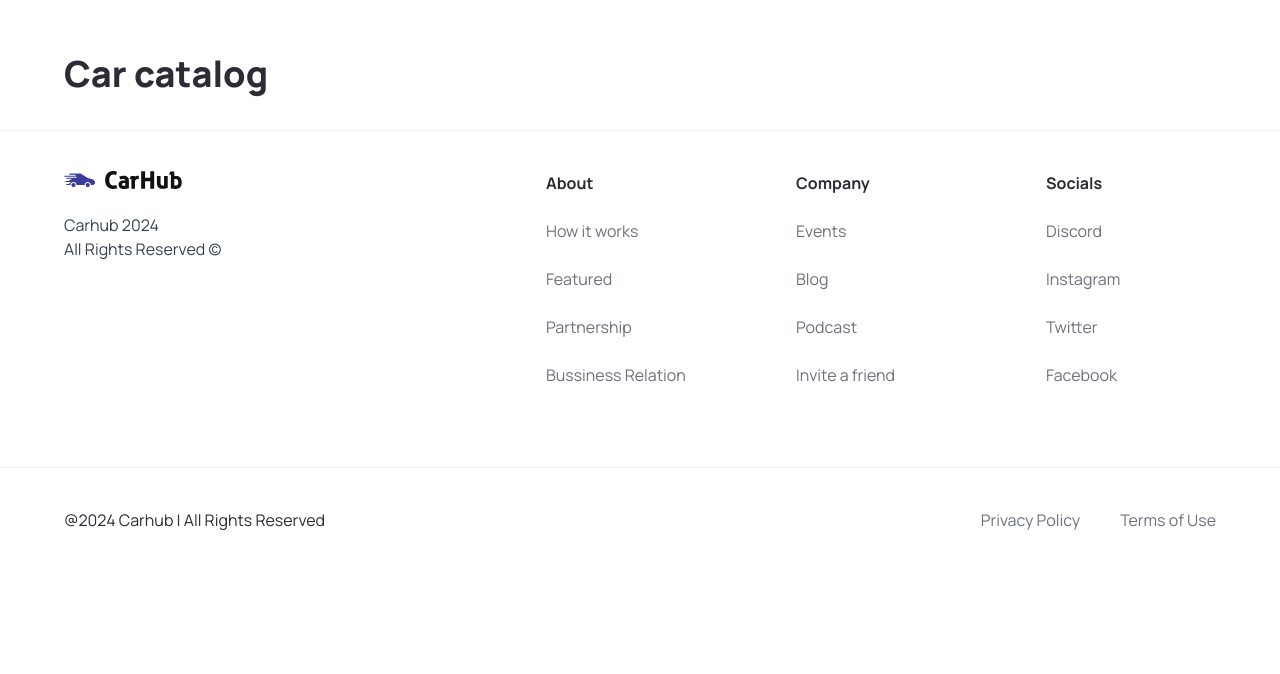
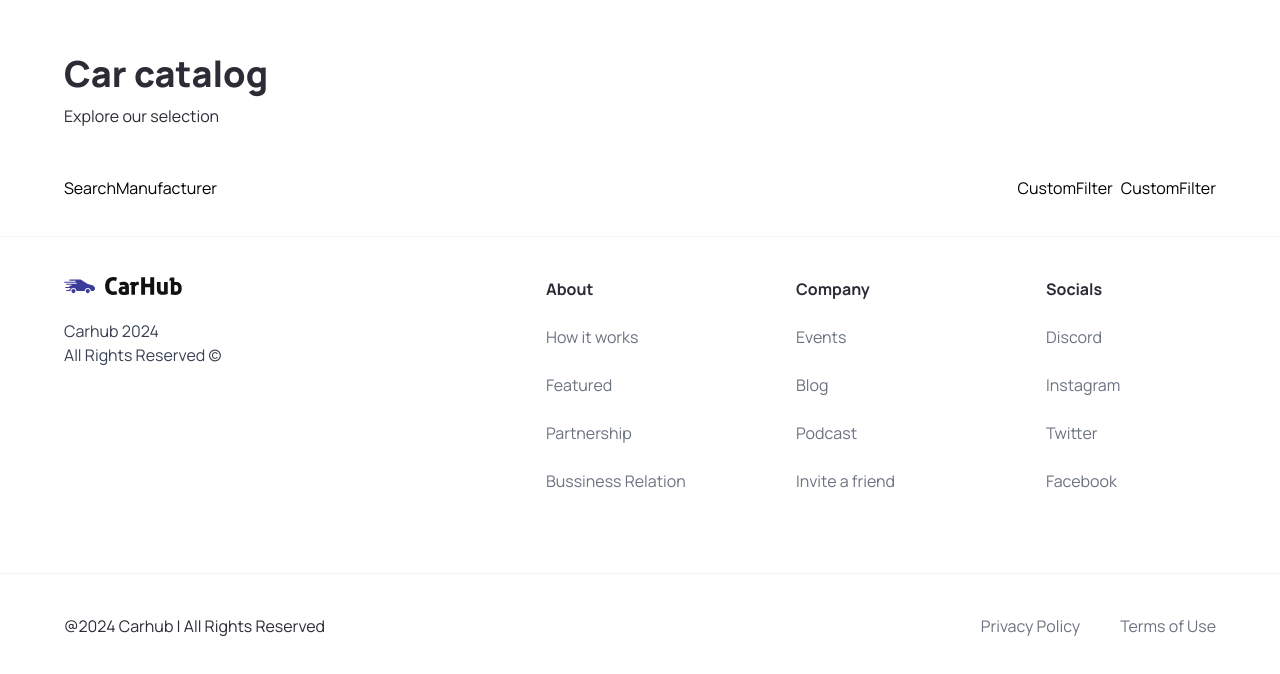
Before and after one commit to J22T/cars, a Next.js app: page / in a window 1280 px wide. Shown: the part 810-1484 px from the top of the page. Before the commit the page ends 1382 px from the top, so only its background shows below. Built offline with nearby package versions, Linux system fonts and the light colour scheme.

Commit message:
SearchBar; CustomFilter; SearchManufacturer

```diff
--- a/app/page.tsx
+++ b/app/page.tsx
@@ -1,6 +1,6 @@
 import Image from "next/image";
 
-import { Hero } from "@/components";
+import { CustomFilter, Hero, SearchBar } from "@/components";
 
 export default function Home() {
   return (
@@ -10,6 +10,16 @@
         <div className="mt-12 padding-x padding-y max-width" id="discover">
           <div className="home__text-container">
               <h1 className="text-4xl font-extrabold">Car catalog</h1>
+              <p>Explore our selection</p>
+          </div>
+
+          <div className="home__filters">
+              <SearchBar />
+
+              <div className="home__filter-container">
+                <CustomFilter title="fuel" />
+                <CustomFilter title="year" />
+              </div>
           </div>
         </div>
     </main>
--- /dev/null
+++ b/components/CustomFilter.tsx
@@ -0,0 +1,9 @@
+import React from 'react'
+
+const CustomFilter = () => {
+  return (
+    <div>CustomFilter</div>
+  )
+}
+
+export default CustomFilter
--- /dev/null
+++ b/components/SearchBar.tsx
@@ -0,0 +1,24 @@
+"use client";
+
+import { useState } from 'react';
+
+import { SearchManufacturer } from '.';
+
+const SearchBar = () => {
+    const [manufacturer, setManufacturer] = useState ('');
+
+    const handleSearch = () => {}
+
+  return (
+    <form className="searchbar" onSubmit={handleSearch}>
+        <div className="searchbar__item">
+            <SearchManufacturer
+                manufacturer={manufacturer}
+                setManufacturer={setManufacturer}
+            />
+        </div>
+    </form>
+  )
+}
+
+export default SearchBar
--- /dev/null
+++ b/components/SearchManufacturer.tsx
@@ -0,0 +1,9 @@
+import { SearchManufacturerProps } from '@/types'
+
+const SearchManufacturer = ({ manufacturer, setManufacturer }:  SearchManufacturerProps) => {
+  return (
+    <div>SearchManufacturer</div>
+  )
+}
+
+export default SearchManufacturer
--- a/components/index.ts
+++ b/components/index.ts
@@ -2,10 +2,16 @@
 import CustomButton from './CustomButton';
 import Navbar from './Navbar';
 import Footer from './Footer';
+import SearchBar from './SearchBar';
+import CustomFilter from './CustomFilter';
+import SearchManufacturer from './SearchManufacturer';
 
 export {
     Hero,
     CustomButton,
     Navbar,
     Footer,
+    SearchBar,
+    CustomFilter,
+    SearchManufacturer,
 }
--- a/types/index.ts
+++ b/types/index.ts
@@ -7,3 +7,8 @@
     MouseEventHandler<HTMLButtonElement>;
     btnType?: "button" | "submit";
 }
+
+export interface SearchManufacturerProps {
+    manufacturer: string;
+    setManufacturer: (manufacturer: string) => void;
+}
```
